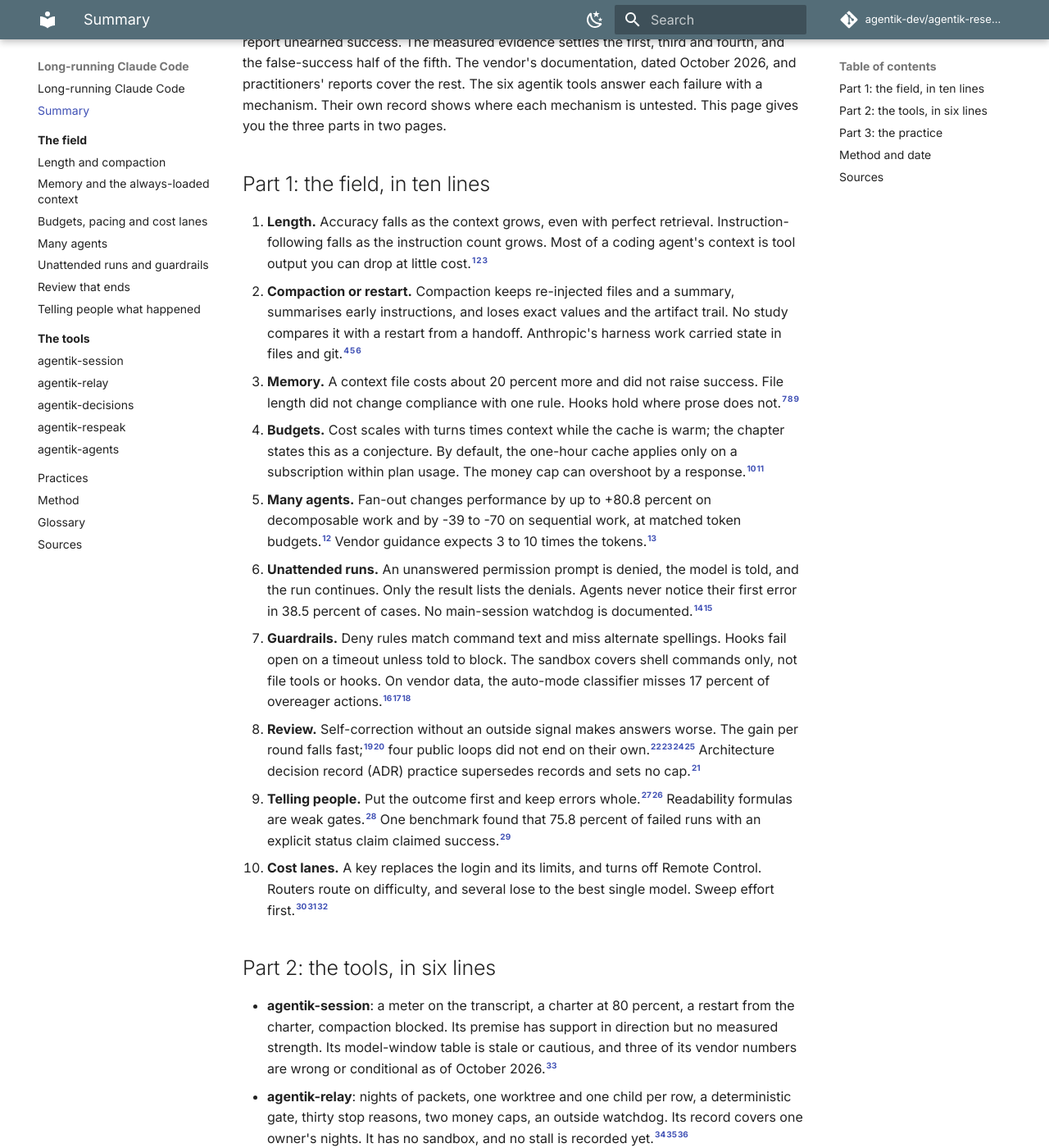
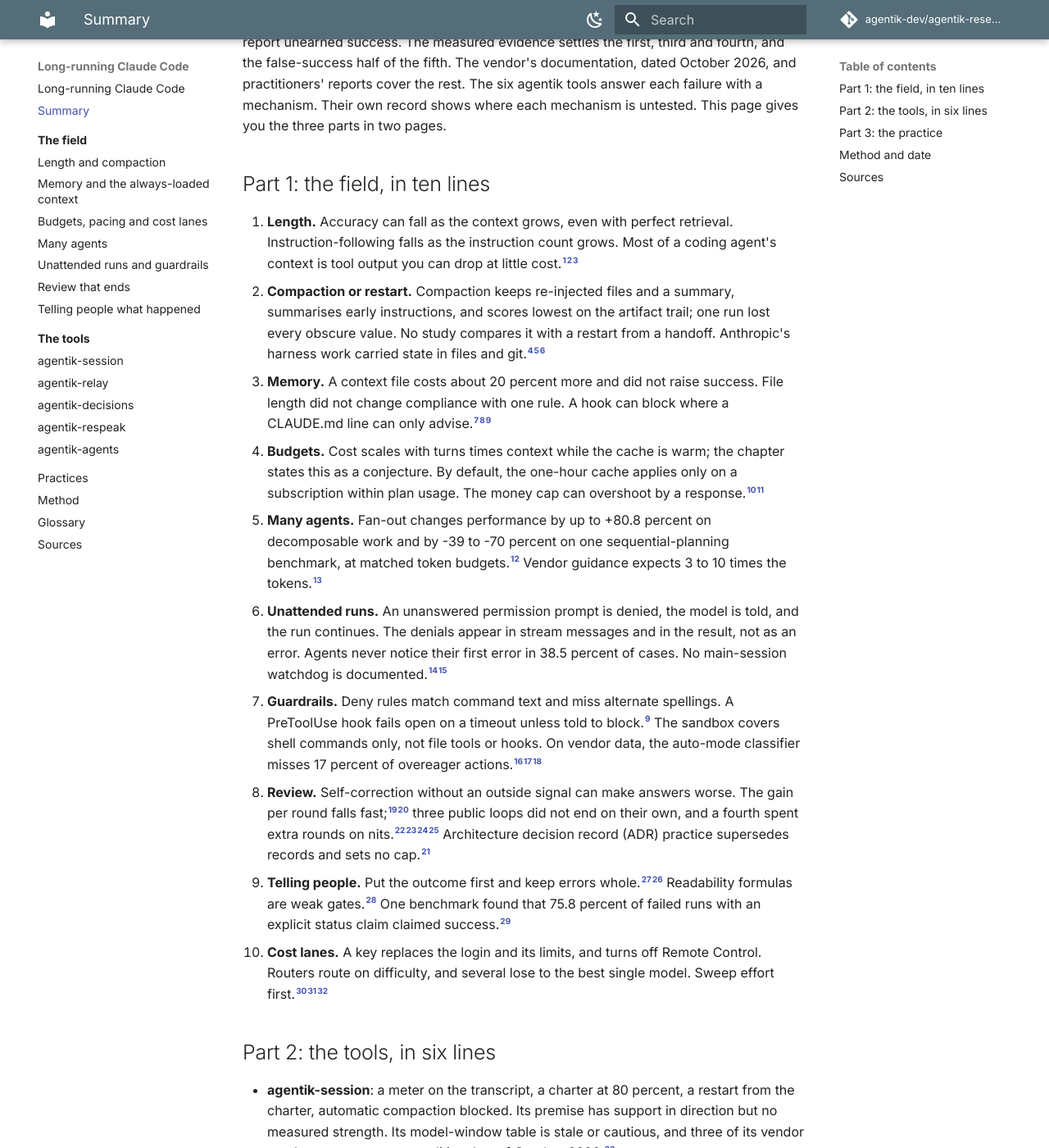
Before and after one commit to agentik-dev/agentik-research, an MkDocs documentation site: the page built from docs/summary.md, in a window 1280 px wide and 1400 px high, scrolled down 192 px. Shown: the whole window at 82% size. Built offline with MkDocs 1.6.1 and Material for MkDocs 9.7.7, drawn with Linux system fonts in a browser that asks for light colours; comment, search, counter and statistics services are not loaded; some of the changed text lies outside the part shown.

Commit message:
refute round 2: summary and memory

```diff
--- a/docs/summary.md
+++ b/docs/summary.md
@@ -4,29 +4,29 @@ Long Claude Code work fails from context length, compaction that loses specifics
 
 ## Part 1: the field, in ten lines
 
-1. **Length.** Accuracy falls as the context grows, even with perfect retrieval. Instruction-following falls as the instruction count grows. Most of a coding agent's context is tool output you can drop at little cost.[^du][^ifscale][^masking]
-2. **Compaction or restart.** Compaction keeps re-injected files and a summary, summarises early instructions, and loses exact values and the artifact trail. No study compares it with a restart from a handoff. Anthropic's harness work carried state in files and git.[^factory][^ctxwindow][^harnesses]
-3. **Memory.** A context file costs about 20 percent more and did not raise success. File length did not change compliance with one rule. Hooks hold where prose does not.[^gloaguen][^mcmillan][^hooks]
+1. **Length.** Accuracy can fall as the context grows, even with perfect retrieval. Instruction-following falls as the instruction count grows. Most of a coding agent's context is tool output you can drop at little cost.[^du][^ifscale][^masking]
+2. **Compaction or restart.** Compaction keeps re-injected files and a summary, summarises early instructions, and scores lowest on the artifact trail; one run lost every obscure value. No study compares it with a restart from a handoff. Anthropic's harness work carried state in files and git.[^factory][^ctxwindow][^harnesses]
+3. **Memory.** A context file costs about 20 percent more and did not raise success. File length did not change compliance with one rule. A hook can block where a CLAUDE.md line can only advise.[^gloaguen][^mcmillan][^hooks]
 4. **Budgets.** Cost scales with turns times context while the cache is warm; the chapter states this as a conjecture. By default, the one-hour cache applies only on a subscription within plan usage. The money cap can overshoot by a response.[^caching][^agentloop]
-5. **Many agents.** Fan-out changes performance by up to +80.8 percent on decomposable work and by -39 to -70 on sequential work, at matched token budgets.[^kim] Vendor guidance expects 3 to 10 times the tokens.[^multiagentblog]
-6. **Unattended runs.** An unanswered permission prompt is denied, the model is told, and the run continues. Only the result lists the denials. Agents never notice their first error in 38.5 percent of cases. No main-session watchdog is documented.[^headless][^hiddenfailures]
-7. **Guardrails.** Deny rules match command text and miss alternate spellings. Hooks fail open on a timeout unless told to block. The sandbox covers shell commands only, not file tools or hooks. On vendor data, the auto-mode classifier misses 17 percent of overeager actions.[^permissions][^sandbox][^automode]
-8. **Review.** Self-correction without an outside signal makes answers worse. The gain per round falls fast;[^huang][^wang] four public loops did not end on their own.[^fullsend][^aiwatch][^agentinfra][^meridian] Architecture decision record (ADR) practice supersedes records and sets no cap.[^nygard]
+5. **Many agents.** Fan-out changes performance by up to +80.8 percent on decomposable work and by -39 to -70 percent on one sequential-planning benchmark, at matched token budgets.[^kim] Vendor guidance expects 3 to 10 times the tokens.[^multiagentblog]
+6. **Unattended runs.** An unanswered permission prompt is denied, the model is told, and the run continues. The denials appear in stream messages and in the result, not as an error. Agents never notice their first error in 38.5 percent of cases. No main-session watchdog is documented.[^headless][^hiddenfailures]
+7. **Guardrails.** Deny rules match command text and miss alternate spellings. A PreToolUse hook fails open on a timeout unless told to block.[^hooks] The sandbox covers shell commands only, not file tools or hooks. On vendor data, the auto-mode classifier misses 17 percent of overeager actions.[^permissions][^sandbox][^automode]
+8. **Review.** Self-correction without an outside signal can make answers worse. The gain per round falls fast;[^huang][^wang] three public loops did not end on their own, and a fourth spent extra rounds on nits.[^fullsend][^aiwatch][^agentinfra][^meridian] Architecture decision record (ADR) practice supersedes records and sets no cap.[^nygard]
 9. **Telling people.** Put the outcome first and keep errors whole.[^army][^outputstyles] Readability formulas are weak gates.[^zheng] One benchmark found that 75.8 percent of failed runs with an explicit status claim claimed success.[^advani]
 10. **Cost lanes.** A key replaces the login and its limits, and turns off Remote Control. Routers route on difficulty, and several lose to the best single model. Sweep effort first.[^gatewayconnect][^routerbench][^costintel]
 
 ## Part 2: the tools, in six lines
 
-- **agentik-session**: a meter on the transcript, a charter at 80 percent, a restart from the charter, compaction blocked. Its premise has support in direction but no measured strength. Its model-window table is stale or cautious, and three of its vendor numbers are wrong or conditional as of October 2026.[^sessionreadme]
+- **agentik-session**: a meter on the transcript, a charter at 80 percent, a restart from the charter, automatic compaction blocked. Its premise has support in direction but no measured strength. Its model-window table is stale or cautious, and three of its vendor numbers are wrong or conditional as of October 2026.[^sessionreadme]
 - **agentik-relay**: nights of packets, one worktree and one child per row, a deterministic gate, thirty stop reasons, two money caps, an outside watchdog. Its record covers one owner's nights. It has no sandbox, and no stall is recorded yet.[^relayreadme][^relaydesign][^relaycode]
 - **agentik-decisions**: one ledger per repository, capped at 25 and 7, rendered into CLAUDE.md, with batched owner questions. The mechanics are documented. The benefit is unmeasured, and the caps have no source.[^decisionsreadme]
 - **agentik-respeak**: two lanes, a gate and a prose-only verifier. The human-lane tooling has field evidence. The machine lane and the readability grades are unmeasured.[^respeakreadme]
-- **agentik-agents**: three billing lanes, a router by model name, a pooled fan-out. Its record covers one machine and one model family, and no window hit is recorded.[^agentsreadme]
+- **agentik-agents**: three billing lanes, a router by model name, a pooled fan-out. Its local-lane record covers one machine and one model family, and no window hit is recorded.[^agentsreadme]
 - **agentik-commons**: the front door and the conventions, after five tools had five naming schemes.[^commonsrecord]
 
 ## Part 3: the practice
 
-Twenty-six practices are grouped by question, each with its evidence and the tool that automates it. Three have measured evidence that settles the direction: start long work from a short brief in a fresh context; fan out only decomposable work; and put sign-off in a check outside the reviewer. A fourth, checking a "done" claim against a tool result, rests on a measured false-success rate. Twelve carry measured evidence in all. The rest follow the documentation or a report, and four are marked conjecture. See [Practices](practices.md).
+Twenty-six practices are grouped by question, each with its evidence and the tool that automates it. Three have measured evidence that settles the direction: start long work from a short brief in a fresh context; fan out only decomposable work; and put sign-off in a check outside the reviewer. A fourth, checking a "done" claim against a tool result, rests on a measured false-success rate. Thirteen carry measured evidence in all. The rest follow the documentation or a report, and five carry a conjecture. See [Practices](practices.md).
 
 ## Method and date
 
```
Also changed, not shown: docs/field/memory.md (+6 -6 lines).
